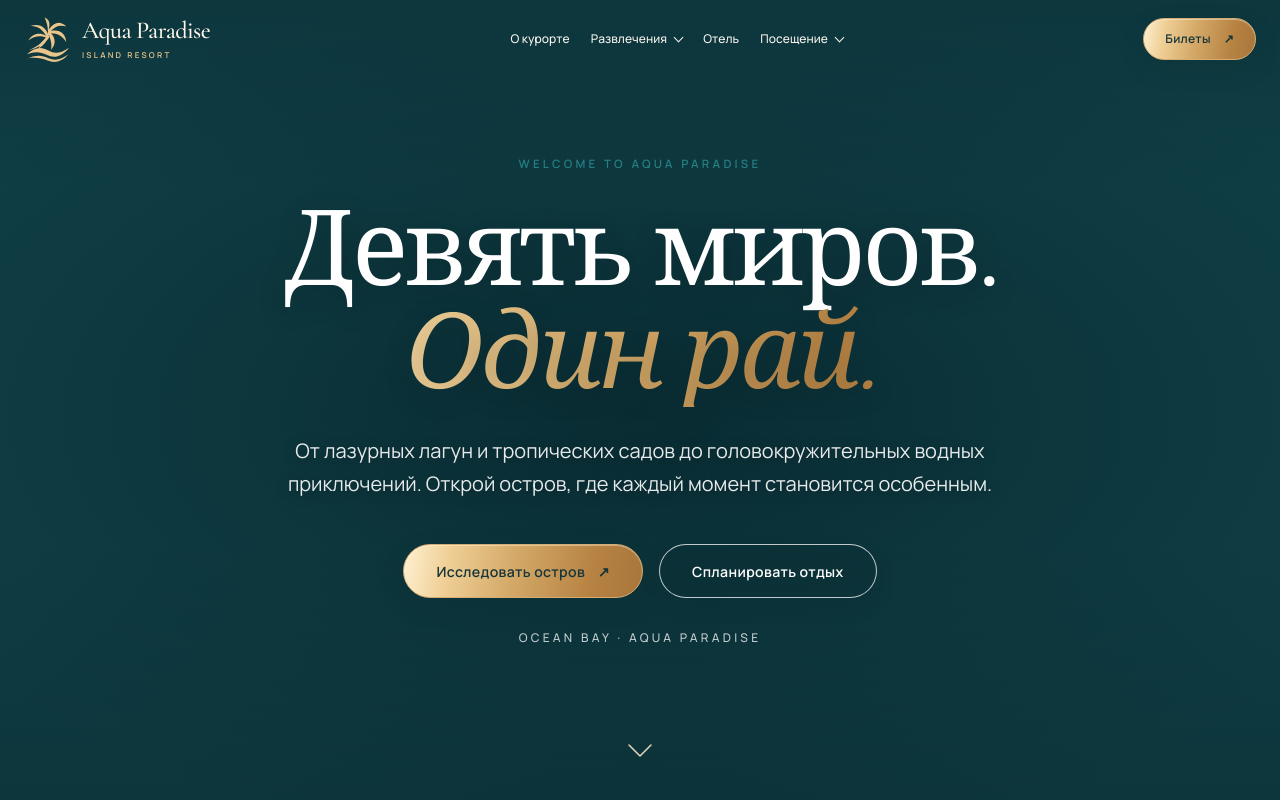
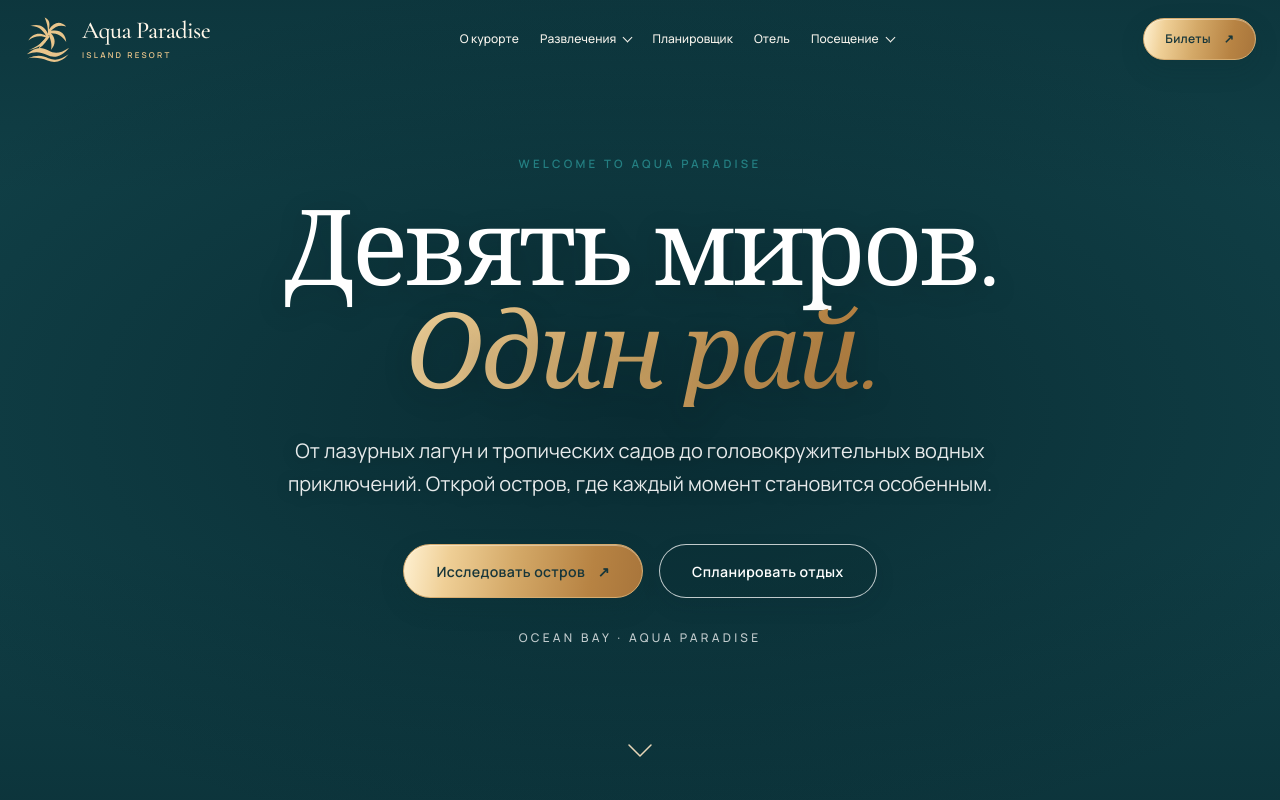
Before and after one commit to raccoonforge/aqua-paradise-resort, a React (Vite) app: page / in a window 1280 px wide. Shown: the top 800 px of the page. Built offline with nearby package versions, Linux system fonts and the light colour scheme.

Commit message:
feat(nav): add planner link to desktop and mobile header

```diff
--- a/src/App.tsx
+++ b/src/App.tsx
@@ -503,6 +503,7 @@ function App() {
                 <button onClick={() => navigate('#/attractions')}><HeaderIcon name="family" /><span><strong>Семейный отдых</strong><small>Развлечения для всей семьи</small></span></button>
               </div>
             </details>
+            <button type="button" className="apr-nav-link" onClick={() => navigate('#/planner')}>Планировщик</button>
             <button type="button" className="apr-nav-link" onClick={() => navigate('#/hotel')}>Отель</button>
             <details className="apr-nav-dropdown">
               <summary className="apr-nav-link">Посещение <span className="apr-nav-chevron" aria-hidden="true" /></summary>
@@ -540,6 +541,7 @@ function App() {
             <nav aria-label="Мобильная навигация" className="apr-mobile-links">
               <button onClick={() => { navigate('#/'); setTimeout(() => document.getElementById('about')?.scrollIntoView(), 0); }}>О курорте</button>
               <details><summary>Развлечения <span className="apr-mobile-chevron" aria-hidden="true" /></summary><div className="apr-mobile-submenu"><button onClick={() => navigate('#/zones')}><HeaderIcon name="compass" />Тематические зоны</button><button onClick={() => navigate('#/attractions')}><HeaderIcon name="slide" />Аттракционы</button><button onClick={() => navigate('#/attractions')}><HeaderIcon name="family" />Семейный отдых</button></div></details>
+              <button onClick={() => navigate('#/planner')}>Планировщик</button>
               <button onClick={() => navigate('#/hotel')}>Отель</button>
               <details><summary>Посещение <span className="apr-mobile-chevron" aria-hidden="true" /></summary><div className="apr-mobile-submenu"><button onClick={() => navigate('#/visit')}><HeaderIcon name="route" />Как добраться</button><button onClick={() => navigate('#/visit')}><HeaderIcon name="shuttle" />Транспорт на острове</button><button onClick={() => navigate('#/visit')}><HeaderIcon name="shield" />Правила и безопасность</button><button onClick={() => navigate('#/visit')}><HeaderIcon name="help" />FAQ</button></div></details>
             </nav>
```
